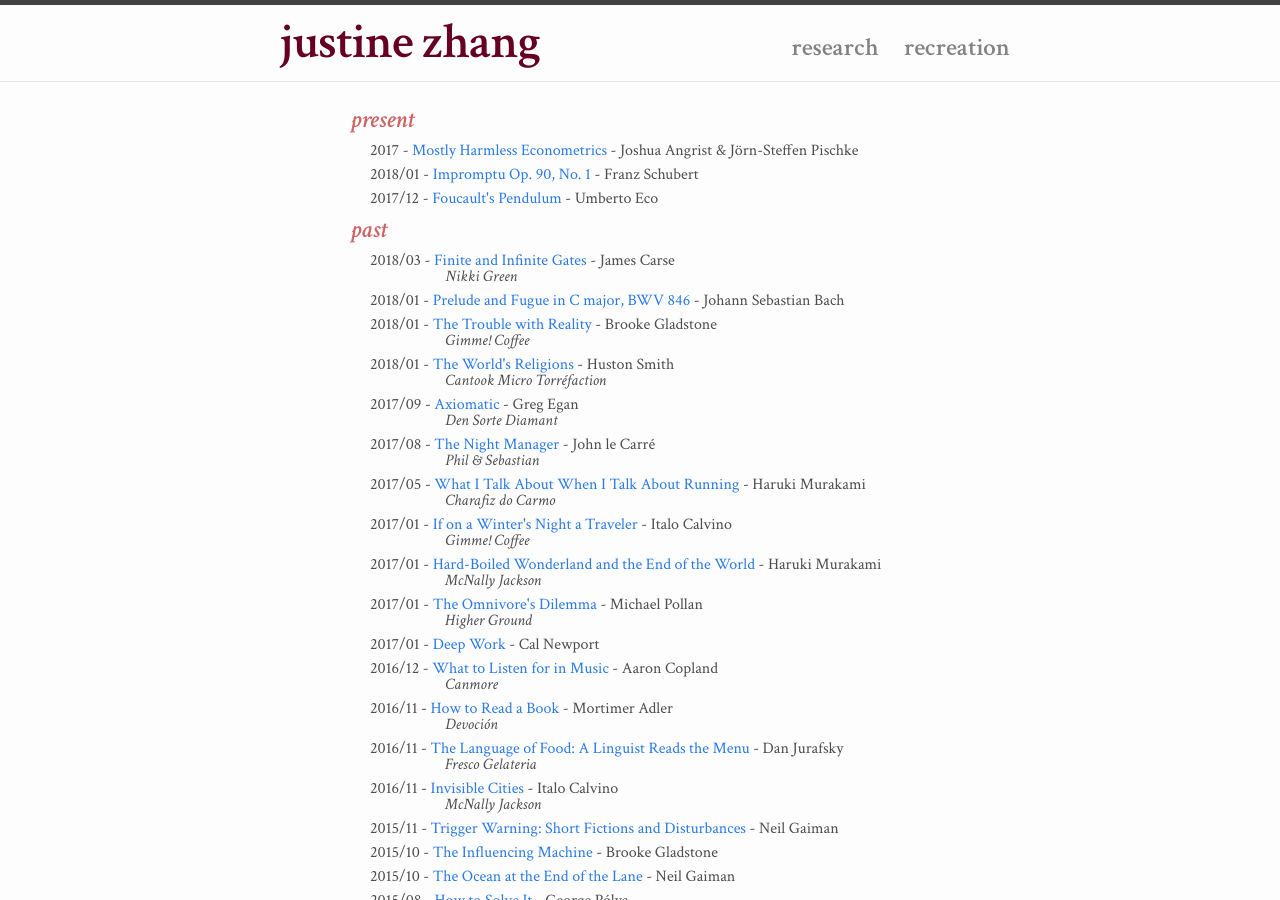
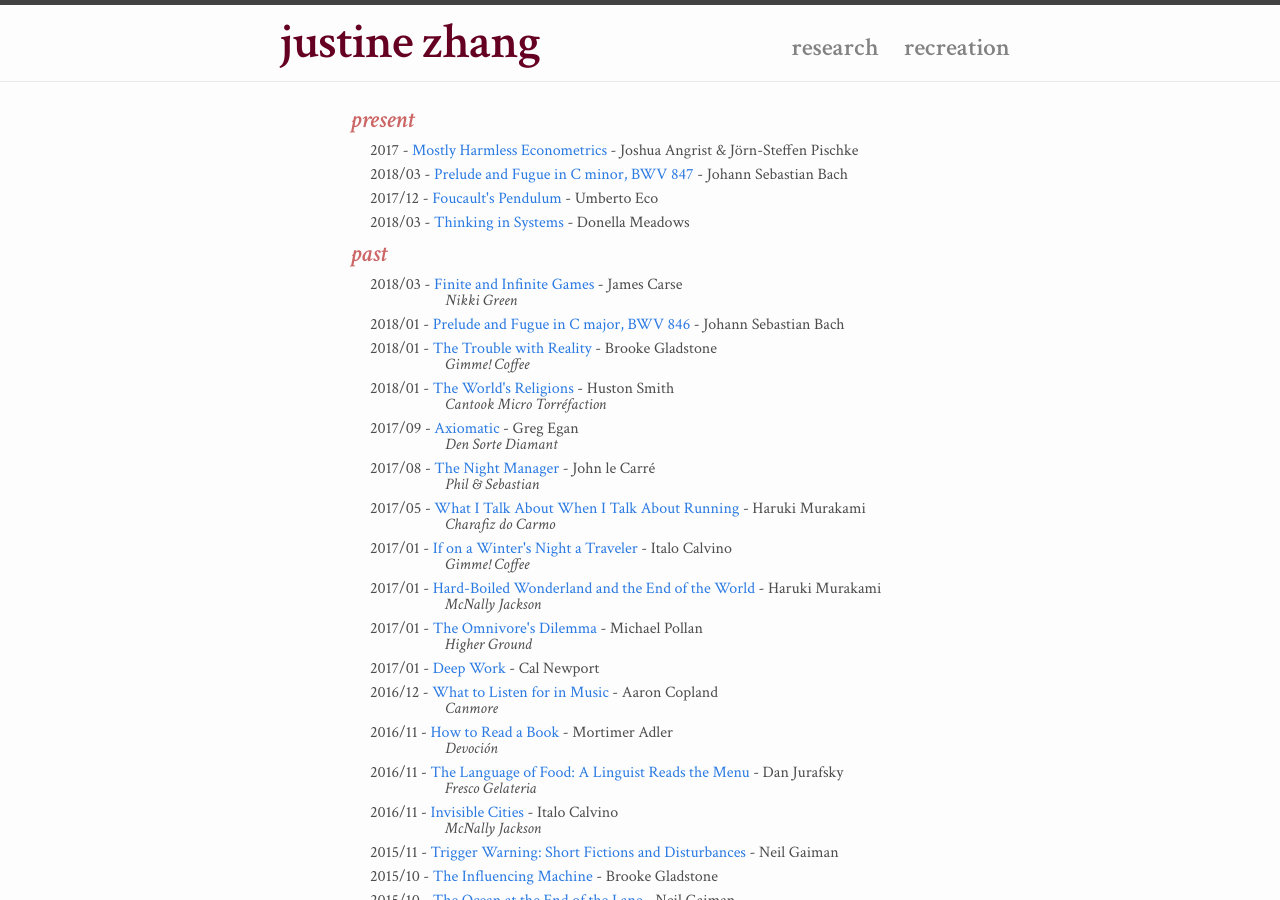
Before and after one commit to tisjune/tisjune.github.io, a Jekyll site: the page built from misc.html, in a window 1280 px wide and 900 px high. Built offline with Jekyll 4.4.1, drawn with Linux system fonts in a browser that asks for light colours; nearby versions of some CDN libraries; some of the changed text lies outside the part shown.

Commit message:
updating consumables

```diff
--- a/_data/consumables.yml
+++ b/_data/consumables.yml
@@ -7,11 +7,11 @@
   date: "2017"
   state: "present"
 
-- id: "schubert1827impr90_1"
-  name: "Impromptu Op. 90, No. 1"
-  author: "Franz Schubert"
-  link: "https://open.spotify.com/track/6YifItcyCneCuLv8gzwgXm"
-  date: "2018/01"
+- id: "bach1722wtk1cmin"
+  name: "Prelude and Fugue in C minor, BWV 847"
+  author: "Johann Sebastian Bach"
+  link: "https://open.spotify.com/track/1FcWbPjfy4pg7OTbXqaa4V?si=v3ZC2ficSZSiOEB0mQuqag"
+  date: "2018/03"
   state: "present"
 
 - id: "eco1988pendulum"
@@ -21,13 +21,18 @@
   date: "2017/12"
   state: "present"
 
-
+- id: "meadows2008systems"
+  name: "Thinking in Systems"
+  author: "Donella Meadows"
+  link: "https://www.amazon.com/Thinking-Systems-Donella-H-Meadows/dp/1603580557"
+  date: "2018/03"
+  state: "present"
 
 
 ## past
 
 - id: "carse1986games"
-  name: "Finite and Infinite Gates"
+  name: "Finite and Infinite Games"
   author: "James Carse"
   link: "https://www.amazon.com/Finite-Infinite-Games-James-Carse/dp/1476731713"
   date: "2018/03"
@@ -370,3 +375,10 @@
   link: "https://www.amazon.com/Permutation-City-Novel-Greg-Egan/dp/1597805394"
   date: "2013"
   state: "parens"
+
+- id: "schubert1827impr90_1"
+  name: "Impromptu Op. 90, No. 1"
+  author: "Franz Schubert"
+  link: "https://open.spotify.com/track/6YifItcyCneCuLv8gzwgXm"
+  date: "2018/01"
+  state: "parens"
```
